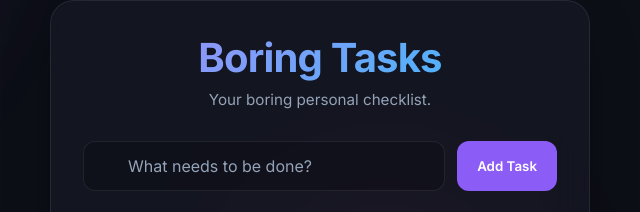
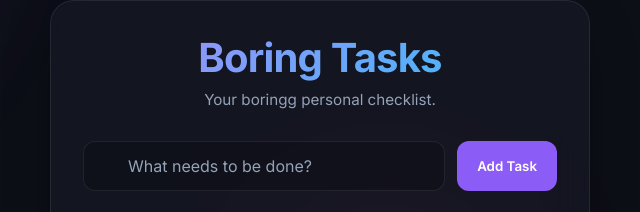
Before and after one commit to boringjohn-spec/Todo-app-project, a plain HTML site: page index.html in a window 1280 px wide. Shown: the part 193-405 px from the top of the page, 320-960 px from the left. Drawn offline with Linux system fonts and the light colour scheme; some icons are missing.

Commit message:
initial anything

```diff
--- a/index.html
+++ b/index.html
@@ -25,7 +25,7 @@
     <main class="app-container">
         <header class="app-header">
             <h1>Boring Tasks</h1>
-            <p>Your boring personal checklist.</p>
+            <p>Your boringg personal checklist.</p>
         </header>
 
         <form id="task-form" class="task-form">
```
